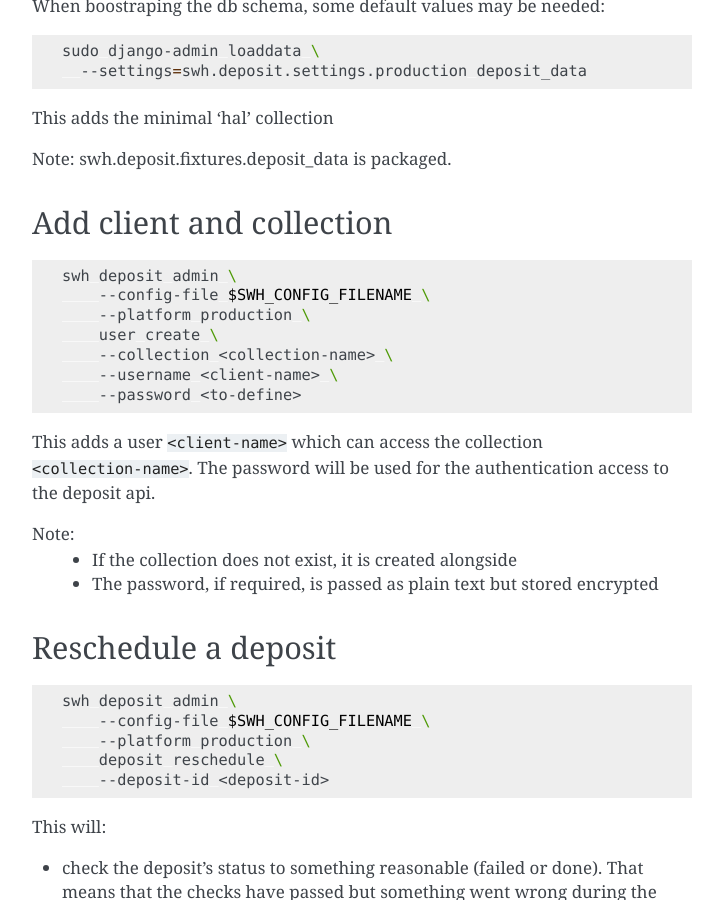
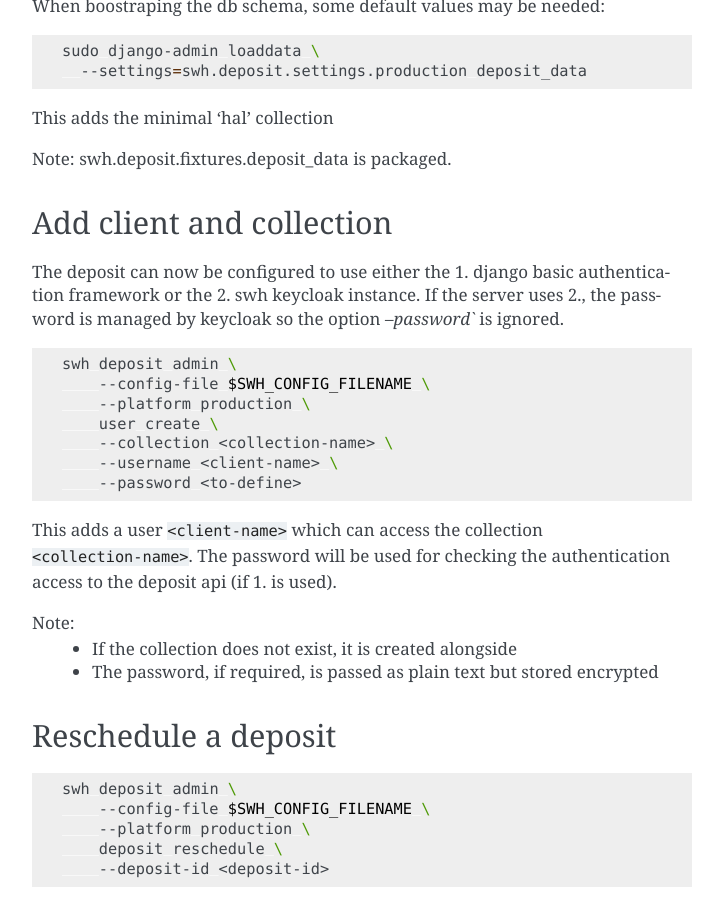
Before and after one commit to SoftwareHeritage/swh-deposit, a Sphinx documentation site: the page built from docs/sys-info.rst, in a window 1280 px wide and 900 px high, scrolled down 896 px. Shown: the whole window, without its empty margins (388-1111 px from the left). Built offline with Sphinx 7.4.7, drawn with Linux system fonts in a browser that asks for light colours; pages that are not in the unit, such as notebooks, are missing from menus.

Commit message:
docs/sys-info: Update deployment documentation
This starts mentioning the possibility of configuring the deposit to use a keycloak
instance without entering into much details yet.

```diff
--- a/docs/sys-info.rst
+++ b/docs/sys-info.rst
@@ -53,6 +53,10 @@ Note: swh.deposit.fixtures.deposit\_data is packaged.
 Add client and collection
 -------------------------
 
+The deposit can now be configured to use either the 1. django basic authentication
+framework or the 2. swh keycloak instance. If the server uses 2., the password is
+managed by keycloak so the option `--password`` is ignored.
+
 .. code:: shell
 
     swh deposit admin \
@@ -64,8 +68,8 @@ Add client and collection
         --password <to-define>
 
 This adds a user ``<client-name>`` which can access the collection
-``<collection-name>``. The password will be used for the authentication
-access to the deposit api.
+``<collection-name>``. The password will be used for checking the authentication access
+to the deposit api (if 1. is used).
 
 Note:
   - If the collection does not exist, it is created alongside
```
